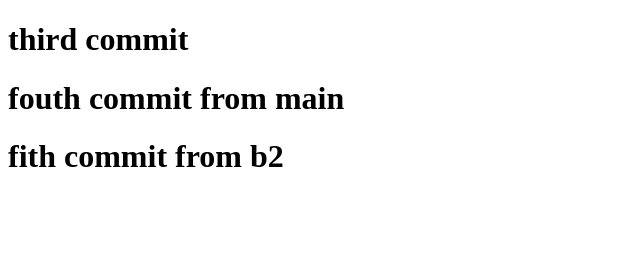
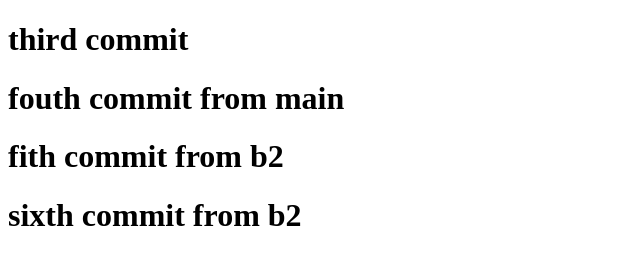
Before and after one commit to OALEA24/first-project, a plain HTML site: page index.html in a window 1280 px wide. Shown: the whole page, without its empty margins (0-640 px from the left). Drawn offline with Linux system fonts and the light colour scheme.

Commit message:
sixth commit from b2

```diff
--- a/index.html
+++ b/index.html
@@ -12,6 +12,7 @@
 <h1>third commit</h1>
 <h1>fouth commit from main</h1>
 <h1>fith commit from b2</h1>
+<h1>sixth commit from b2</h1>
 
 
 
```
